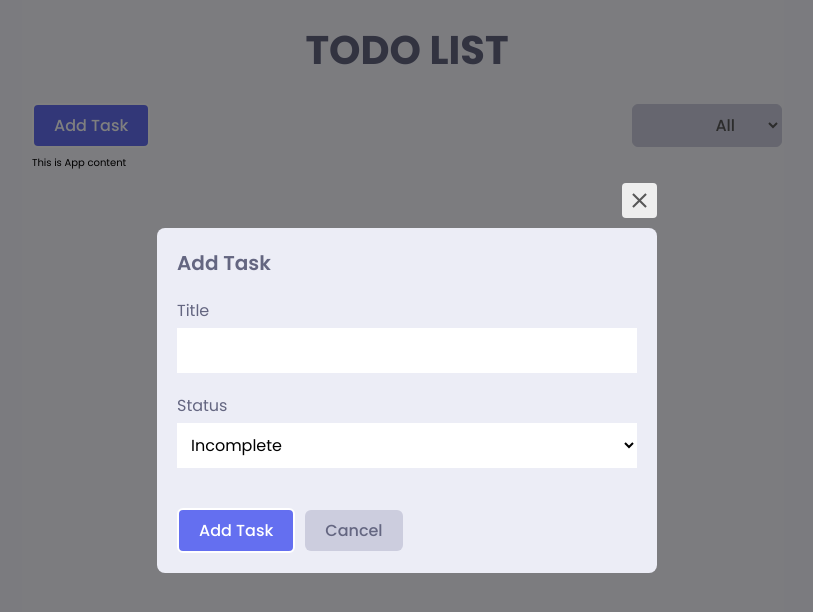
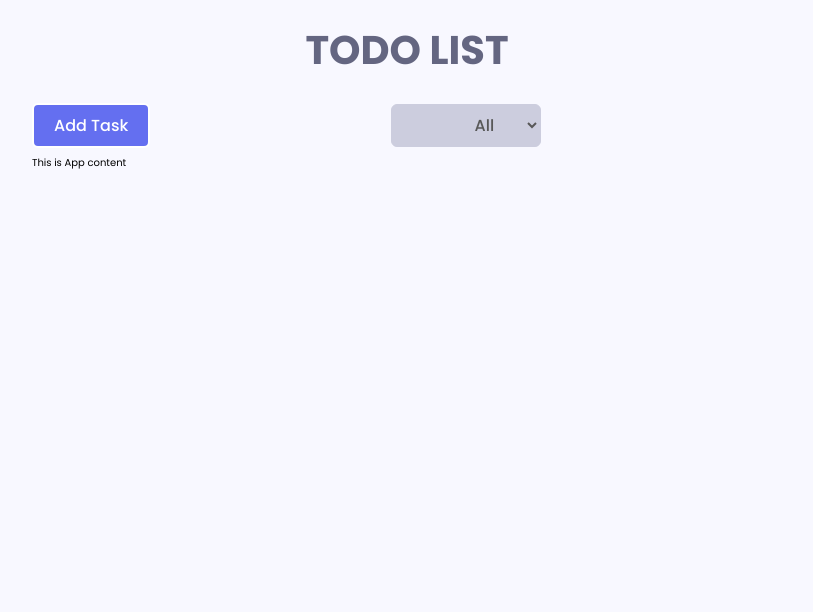
Before and after one commit to LaiaCastilla/todo-app, a React (Create React App) app: page / in a window 1280 px wide. Shown: the top 612 px of the page, without its empty margins (233-1046 px from the left). Built offline with nearby package versions, Linux system fonts and the light colour scheme.

Commit message:
setModal on addTask is not working

```diff
--- a/src/components/AppHeader.js
+++ b/src/components/AppHeader.js
@@ -1,18 +1,26 @@
-import React from 'react'
+import React, {useState} from 'react'
 import Button, {SelectButton} from './Button'
 import TodoModal from './TodoModal';
 import style from "../styles/modules/app.module.scss"
 
 function AppHeader() {
+
+  const [modalOpen,setModalOpen]=useState(false);
+
   return (
     <div className={style.appHeader}>
-      <Button variant="primary" >Add Task</Button>
+      <Button variant="primary"
+      onClick={() => setModalOpen(true)}
+
+      >
+        Add Task
+      </Button>
       <SelectButton id="status">
         <option value="all">All</option>
         <option value="incomplete">Incomplete</option>
         <option value="completed">Completed</option>
       </SelectButton>
-      <TodoModal/>
+      <TodoModal type="add" modalOpen={modalOpen} setModalOpen={setModalOpen} />
     </div>
   );
 }
--- a/src/components/TodoModal.js
+++ b/src/components/TodoModal.js
@@ -3,11 +3,19 @@ import style from "../styles/modules/modal.module.scss"
 import {MdOutlineClose} from "react-icons/md"
 import Button from './Button';
 
-function TodoModal() {
+function TodoModal({modalOpen, setModalOpen}) {
   return (
+    <div>
+      {modalOpen && (
         <div className={style.wrapper}>
           <div className={style.container}>
-        <div className={style.closeButton}>
+            <div
+              className={style.closeButton}
+              onClick={() => setModalOpen(false)}
+              onKeyDown={() => setModalOpen(false)}
+              tabIndex={0}
+              role="button"
+            >
               <MdOutlineClose />
             </div>
             <form className={style.form}>
@@ -34,6 +42,8 @@ function TodoModal() {
             </form>
           </div>
         </div>
+      )}
+    </div>
   );
 }
 
```
Lines whose indentation alone changed are shown as unchanged.
